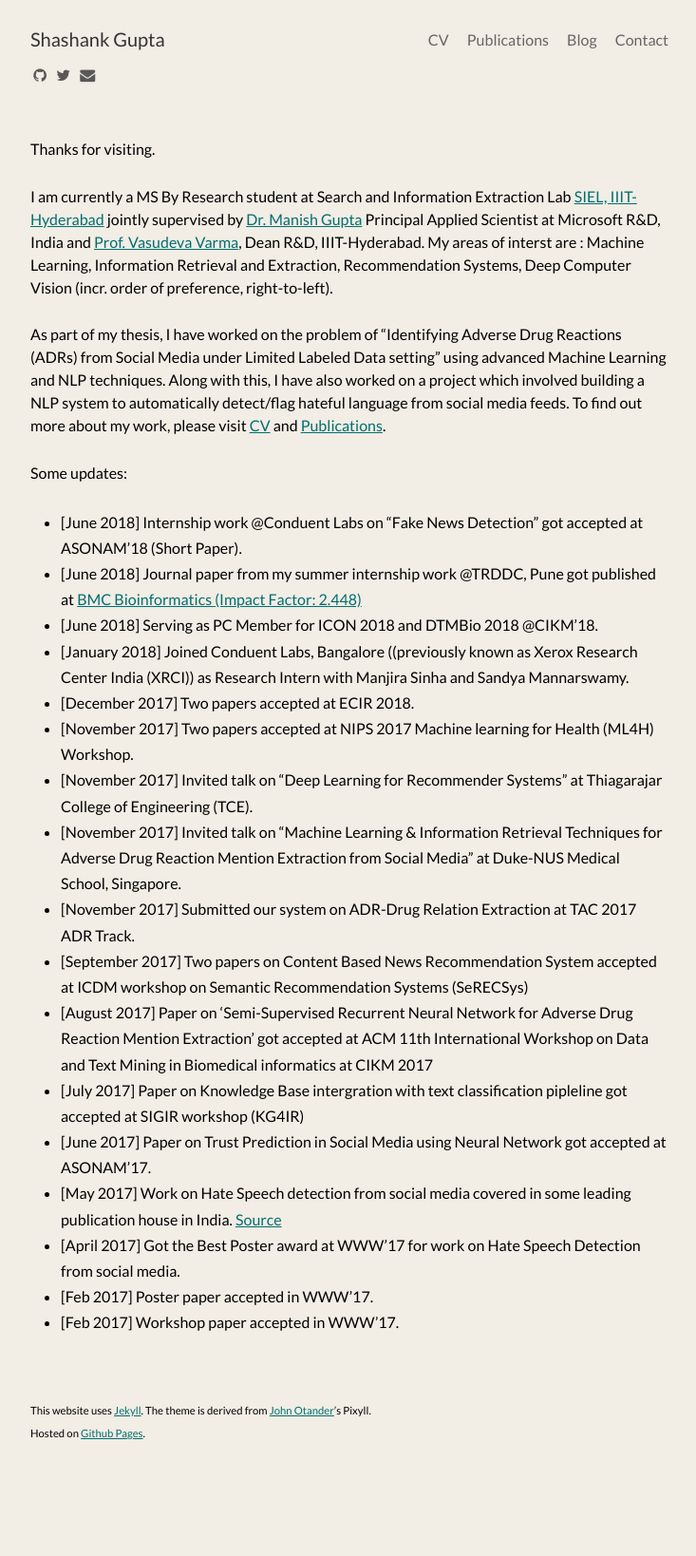
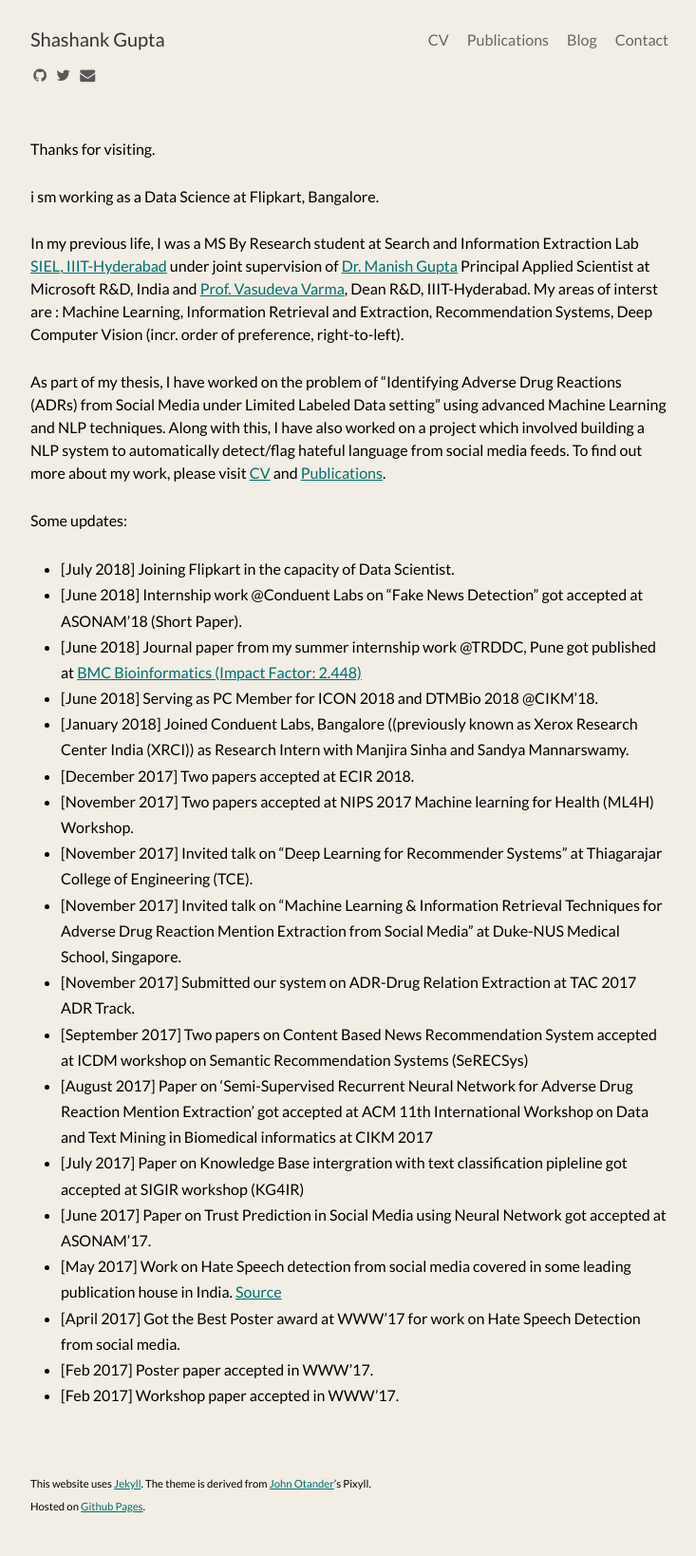
Before and after one commit to shashankg7/shashankg7.github.io, a Jekyll site: the page built from index.md, in a window 1280 px wide. Shown: the whole page at 95% size, without its empty margins (272-1005 px from the left). Built offline with Jekyll 4.4.1, drawn with Linux system fonts in a browser that asks for light colours; nearby versions of some CDN libraries; before the commit the page ends 1561 px from its top, so only the background shows below that.

Commit message:
Update index.md

```diff
--- a/index.md
+++ b/index.md
@@ -5,13 +5,16 @@
 
 Thanks for visiting.
 
-I am currently a MS By Research student at Search and Information Extraction Lab [SIEL, IIIT-Hyderabad](search.iiit.ac.in) jointly supervised by [Dr. Manish Gupta](https://www.microsoft.com/en-us/research/people/gmanish/?from=http%3A%2F%2Fresearch.microsoft.com%2Fen-us%2Fpeople%2Fgmanish%2F#) Principal Applied Scientist at Microsoft R&D, India and [Prof. Vasudeva Varma](https://faculty.iiit.ac.in/~vv/Home.html), Dean R&D, IIIT-Hyderabad. My areas of interst are : Machine Learning, Information Retrieval and Extraction, Recommendation Systems, Deep Computer Vision (incr. order of preference, right-to-left).
+i sm working as a Data Science at Flipkart, Bangalore.
+
+In my previous life, I was a MS By Research student at Search and Information Extraction Lab [SIEL, IIIT-Hyderabad](search.iiit.ac.in) under joint supervision of [Dr. Manish Gupta](https://www.microsoft.com/en-us/research/people/gmanish/?from=http%3A%2F%2Fresearch.microsoft.com%2Fen-us%2Fpeople%2Fgmanish%2F#) Principal Applied Scientist at Microsoft R&D, India and [Prof. Vasudeva Varma](https://faculty.iiit.ac.in/~vv/Home.html), Dean R&D, IIIT-Hyderabad. My areas of interst are : Machine Learning, Information Retrieval and Extraction, Recommendation Systems, Deep Computer Vision (incr. order of preference, right-to-left).
 
 As part of my thesis, I have worked on the problem of "Identifying Adverse Drug Reactions (ADRs) from Social Media under Limited Labeled Data setting" using advanced Machine Learning and NLP techniques. Along with this, I have also worked on a project which involved building a NLP system to automatically detect/flag hateful language from social media feeds.
 To find out more about my work, please visit [CV](/resume-final.pdf) and [Publications](/publications/).
 
 Some updates:
 
+* [July 2018] Joining Flipkart in the capacity of Data Scientist.
 * [June 2018] Internship work @Conduent Labs on "Fake News Detection" got accepted at ASONAM'18 (Short Paper).
 * [June 2018] Journal paper from my summer internship work @TRDDC, Pune got published at [BMC Bioinformatics (Impact Factor: 2.448)](https://bmcbioinformatics.biomedcentral.com/articles/10.1186/s12859-018-2192-4)
 * [June 2018] Serving as PC Member for ICON 2018 and DTMBio 2018 @CIKM'18.
```
